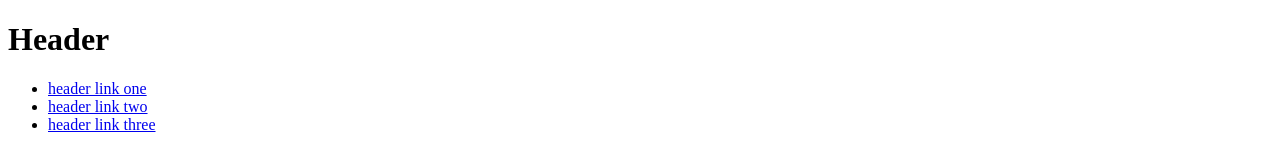
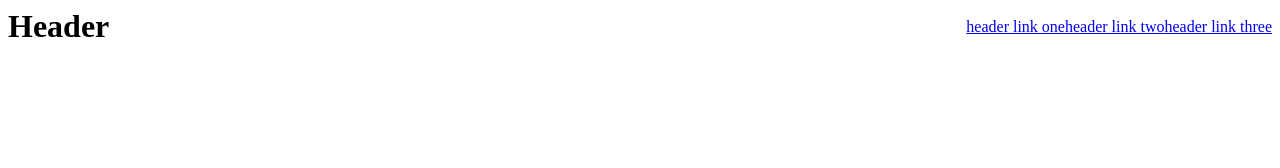
Before and after one commit to Liqaing/odin-landing-page, a plain HTML site: page index.html in a window 1280 px wide. Drawn offline with Linux system fonts and the light colour scheme.

Commit message:
Make nav-bar and nav-link horizontal

```diff
--- a/index.html
+++ b/index.html
@@ -3,13 +3,13 @@
 <head>
     <meta charset="UTF-8">
     <meta name="viewport" content="width=device-width, initial-scale=1.0">
+    <link rel="stylesheet" href="./style.css">
     <title>Landing Page</title>
 </head>
 <body>
     <div class="nav-bar">
-
         <h1>Header</h1>
-        <ul>
+        <ul class="nav-link">
            <li><a href="#">header link one</a></li>
            <li><a href="#">header link two</a></li>
            <li><a href="#">header link three</a></li>
--- a/style.css
+++ b/style.css
@@ -0,0 +1,16 @@
+.nav-bar {
+    display: flex;
+    align-items: center;
+    justify-content: space-between;
+}
+
+.nav-link {
+    display: flex;
+    list-style-type: none;
+    margin: 0;
+    padding: 0;
+}
+
+.nav-bar h1 {
+    margin: 0;
+}
```
